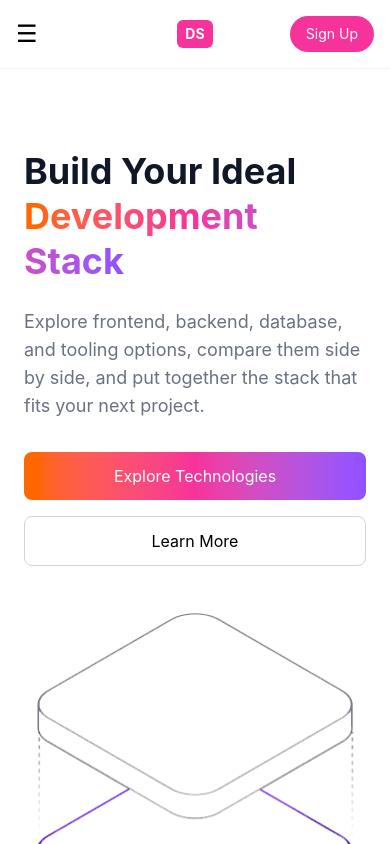
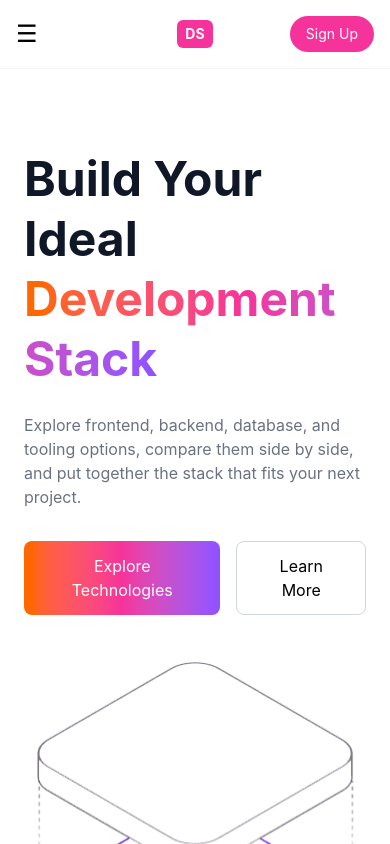
Before and after one commit to mohsin-888/Assignment-5-Devstack-, a React (Vite) app: page / in a window 390 px wide. Shown: the top 844 px of the page. Built offline with nearby package versions, Linux system fonts and the light colour scheme.

Commit message:
Improving Herotext style

```diff
--- a/src/components/Hero.tsx
+++ b/src/components/Hero.tsx
@@ -6,22 +6,19 @@ const Hero = () => {
       <div className="grid items-center gap-10 md:grid-cols-2">
 
 <div>
-          <h1  className="text-4xl font-bold leading-tight text-gray-900 md:text-5xl">
+          <h1 className="text-5xl font-bold leading-tight text-gray-900">
          Build Your Ideal
           <br />
-
      <span className="bg-gradient-to-r from-orange-500 via-pink-500 to-violet-500 bg-clip-text text-transparent">
               Development Stack
             </span>
        </h1>
-
-          <p className="mt-6 max-w-xl text-lg text-gray-500">
+          <p className="mt-6 max-w-xl text-base text-gray-500 md:text-lg">
       Explore frontend, backend, database, and tooling options,
       compare them side by side, and put together the stack that fits
         your next project.
           </p>
-
-       <div className="mt-8 flex flex-col gap-4 sm:flex-row">
+          <div className="mt-8 flex gap-4">
             <button className="rounded-lg bg-gradient-to-r from-orange-500 via-pink-500 to-violet-500 px-6 py-3 text-white">
           Explore Technologies
  </button>
@@ -31,12 +28,11 @@ const Hero = () => {
         </button>
           </div>
         </div>
-
 <div className="flex justify-center">
         <img
            src={heroImg}
        alt="Development Stack"
-          className="w-full max-w-sm md:max-w-md"
+      className="w-full max-w-md"
           />
       </div>
 
```
Lines whose indentation alone changed are shown as unchanged.
